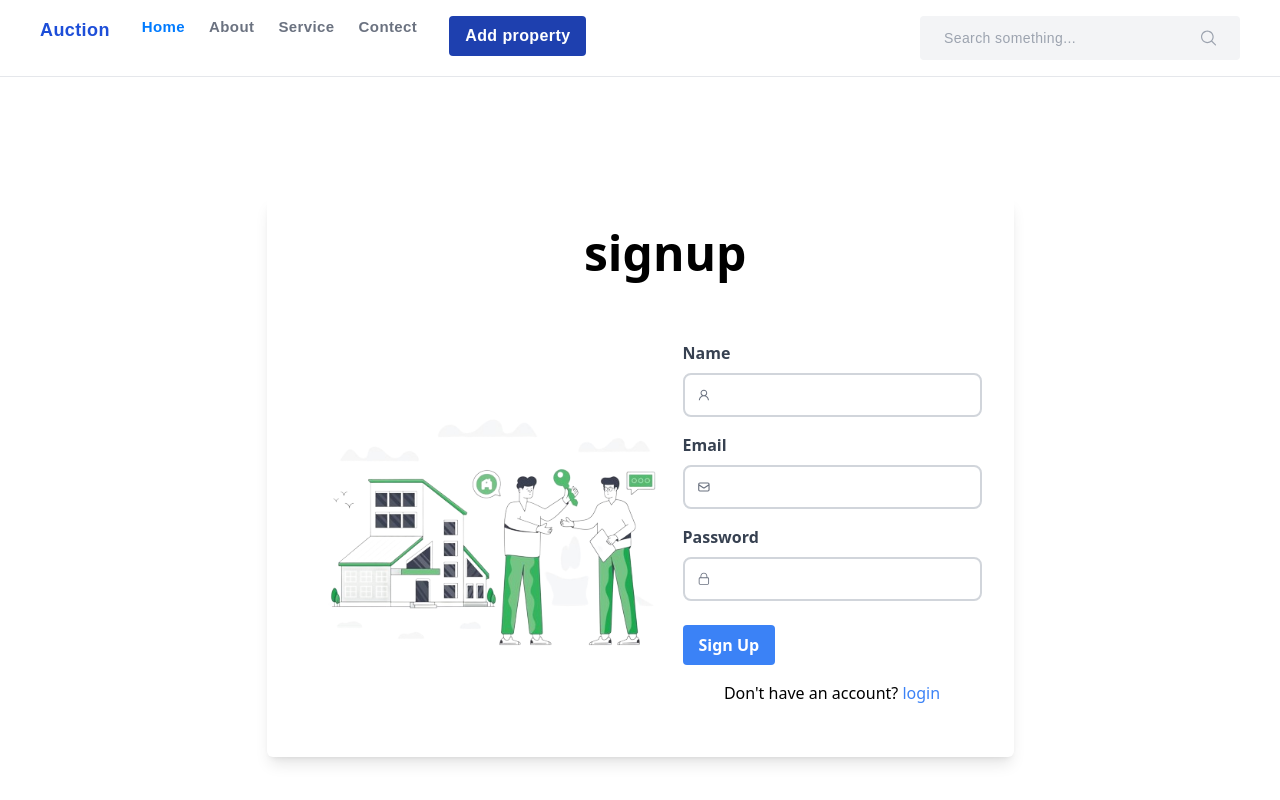
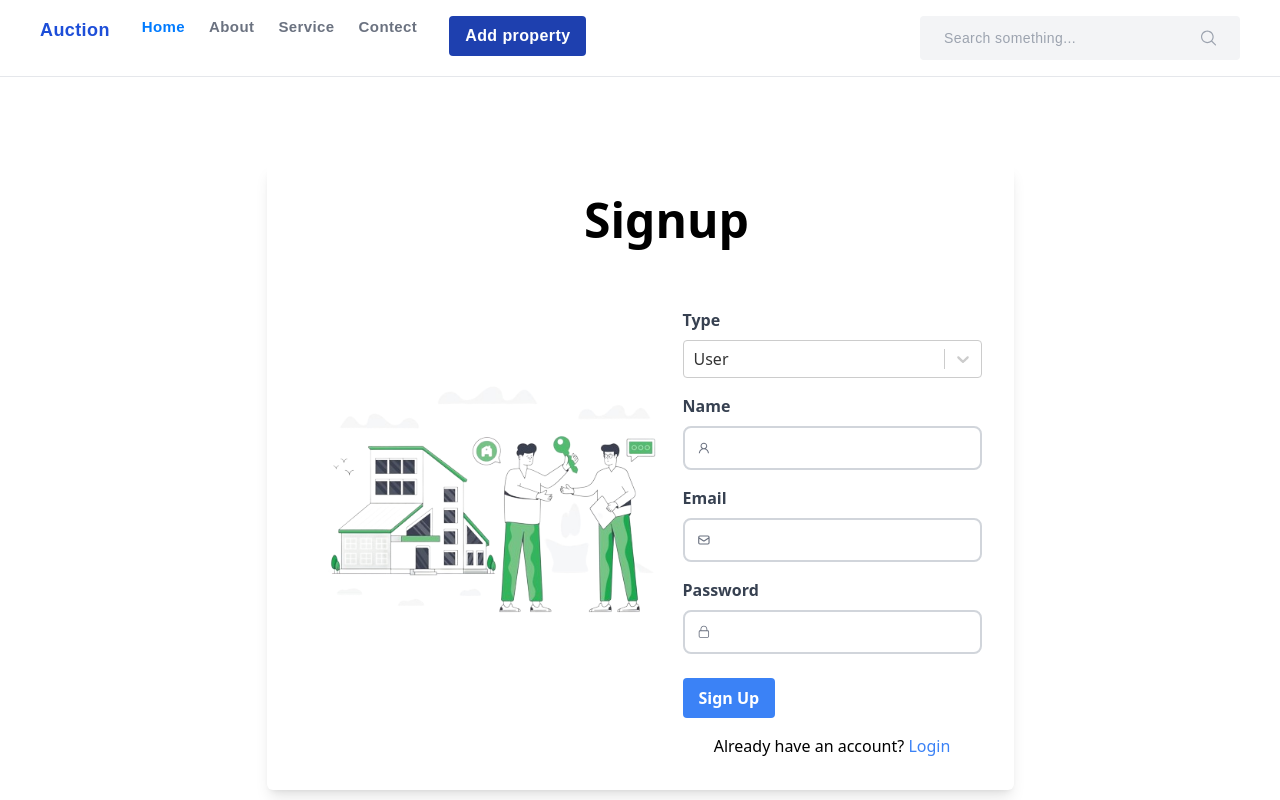
Before and after one commit to iamjuu/auction-app-using-react, a React (Vite) app: page /signup in a window 1280 px wide. Shown: the top 800 px of the page. Built offline with nearby package versions, Linux system fonts and the light colour scheme.

Commit message:
signup page some bugs

```diff
--- a/package.json
+++ b/package.json
@@ -17,6 +17,7 @@
     "react-dom": "^18.2.0",
     "react-icons": "^5.2.1",
     "react-router-dom": "^6.23.1",
+    "react-select": "^5.8.0",
     "react-slick": "^0.30.2",
     "slick-carousel": "^1.8.1",
     "yup": "^1.4.0"
--- a/src/components/Header/Header.jsx
+++ b/src/components/Header/Header.jsx
@@ -84,9 +84,6 @@ const Header = () => {
                     <li className="hover:bg-[#007bff] hover:text-white">Contect</li>
                   </Link>
                 </ul>
-                <div>
-                  <button></button>
-                </div>
               </div>
             ) : (
               <FaBars className="text-2xl" />
--- a/src/components/Main/LoginForm.jsx
+++ b/src/components/Main/LoginForm.jsx
@@ -3,30 +3,27 @@ import { Formik, Form, Field } from 'formik';
 import { HiOutlineMail } from 'react-icons/hi';
 import { GoLock } from 'react-icons/go';
 import { Link } from 'react-router-dom';
-import Bg from '../../assets/main/boys.png'
+import Bg from '../../assets/main/boys.png';
 
+const initialValues = {
+  email: '',
+  password: ''
+};
 
-const initialValues={
-  email:'',
-  password:''
-
-}
-
-function UserLogin({handleSubmit}) {
-
+function UserLogin({ handleSubmit }) {
   return (
     <div className='flex flex-col justify-center items-center bg-white p-8 rounded-md shadow-lg'>
-      <div className='w-28 h-28   '> <h1 className='text-5xl font-bold'>Login</h1></div>
+      <div className='w-28 h-28'>
+        <h1 className='text-5xl font-bold'>Login</h1>
+      </div>
       <div className='flex'>
-<div>
-  <img className='w-96 ' src={Bg} alt="" />
+        {/* Responsive image display */}
+        <div className="hidden sm:block">
+          <img className='w-96' src={Bg} alt="" />
         </div>
-
         <Formik initialValues={initialValues} onSubmit={handleSubmit}>
           {({ errors, touched }) => (
-      <Form className="max-w-md mx-auto  ">
-
-
+            <Form className="max-w-md mx-auto">
               <div className="mb-4">
                 <label htmlFor="email" className="block text-gray-700 font-bold mb-2">
                   Email
@@ -69,9 +66,10 @@ function UserLogin({handleSubmit}) {
               >
                 Login
               </button>
+
               <div className="mt-4 text-center">
                 <span>Don't have an account? </span>
-          <Link to="/signup" className="text-blue-500 hover:text-blue-700">login</Link>
+                <Link to="/signup" className="text-blue-500 hover:text-blue-700">Signup</Link>
               </div>
             </Form>
           )}
--- a/src/components/Main/SignupForm.jsx
+++ b/src/components/Main/SignupForm.jsx
@@ -1,36 +1,82 @@
-import React from 'react';
+import React, { useState } from 'react';
 import { Formik, Form, Field } from 'formik';
 import { AiOutlineUser } from 'react-icons/ai';
 import { HiOutlineMail } from 'react-icons/hi';
 import { GoLock } from 'react-icons/go';
 import { Link } from 'react-router-dom';
-import Bg from '../../assets/main/handover.png'
+import Bg from '../../assets/main/handover.png';
+import Select from "react-select";
+import { useNavigate } from 'react-router-dom';
+import axiosInstance from '../../instence/axiosinstance';
+
+
+
 const initialValues = {
   Name: '',
   email: '',
   password: '',
 };
 
-const SignupForm = ({ handleSubmit }) => {
+const options = [
+  { value: "User", label: "User" },
+  { value: "Agent", label: "Agent" }
+];
 
+const SignupForm = () => {
+  const navigate = useNavigate();
 
+  const [type, setType] = useState(options[0]);
+  console.log(initialValues,'data');
+
+ const  handleSubmit = async(values)=>{
+  try {
+    console.log(values,'data');
+        const response = await axiosInstance.post('/signup',values)
+        console.log(response.data);
+        if(response.status==200){
+          navigate('/otp');
+          }else{
+            navigate('/signup')
+          }
+
+      } catch (error) {
+        console.error('There was an error in signup!', error);
+      }
+ }
   return (
     <div className='flex flex-col justify-center items-center bg-white p-8 rounded-md shadow-lg'>
-      <div className='w-28 h-28   '> <h1 className='text-5xl font-bold'>signup</h1></div>
+      <div className='w-28 h-28'>
+        <h1 className='text-5xl font-bold'>Signup</h1>
+      </div>
       <div className='flex'>
-<div>
+        {/* Hide the image on small screens (sm) */}
+        <div className="hidden sm:block">
           <img className='w-96' src={Bg} alt="" />
         </div>
+        <Formik
+          initialValues={initialValues}
+          onSubmit={(values) => handleSubmit({ ...values, type: type.value })}
+        >
+          {({ errors, touched }) => (
+            <Form className="max-w-md mx-auto">
+              <div className="mb-4">
+                <label htmlFor="type" className="block text-gray-700 font-bold mb-2">
+                  Type
+                </label>
+                <Select
+                  options={options}
+                  value={type}
+                  onChange={(option) => setType(option)}
+                  name="type"
+                />
+              </div>
 
-    <Formik initialValues={initialValues} onSubmit={handleSubmit}>
-    {({ errors, touched }) => (
-      <Form className="max-w-md mx-auto  ">
               <div className="mb-4">
                 <label htmlFor="Name" className="block text-gray-700 font-bold mb-2">
                   Name
                 </label>
                 <div className="flex items-center bg-white border-2 border-gray-300 rounded-lg focus-within:border-blue-500 transition duration-300">
-            <AiOutlineUser className="text-gray-500 mx-3"/>
+                  <AiOutlineUser className="text-gray-500 mx-3" />
                   <Field
                     type="text"
                     id="Name"
@@ -48,7 +94,7 @@ const SignupForm = ({ handleSubmit }) => {
                   Email
                 </label>
                 <div className="flex items-center bg-white border-2 border-gray-300 rounded-lg focus-within:border-blue-500 transition duration-300">
-            <HiOutlineMail className="text-gray-500 mx-3"/>
+                  <HiOutlineMail className="text-gray-500 mx-3" />
                   <Field
                     type="email"
                     id="email"
@@ -66,7 +112,7 @@ const SignupForm = ({ handleSubmit }) => {
                   Password
                 </label>
                 <div className="flex items-center bg-white border-2 border-gray-300 rounded-lg focus-within:border-blue-500 transition duration-300">
-            <GoLock className="text-gray-500 mx-3"/>
+                  <GoLock className="text-gray-500 mx-3" />
                   <Field
                     type="password"
                     id="password"
@@ -85,9 +131,12 @@ const SignupForm = ({ handleSubmit }) => {
                >
                 Sign Up
               </button>
+
               <div className="mt-4 text-center">
-          <span>Don't have an account? </span>
-          <Link to="/login" className="text-blue-500 hover:text-blue-700">login</Link>
+                <span>Already have an account? </span>
+                <Link to="/login" className="text-blue-500 hover:text-blue-700">
+                  Login
+                </Link>
               </div>
             </Form>
           )}
--- /dev/null
+++ b/src/pages/Agent/home.jsx
@@ -0,0 +1,13 @@
+import React from 'react';
+
+const home = () => {
+  return (
+    <div>
+
+
+
+    </div>
+  );
+}
+
+export default home;
--- a/src/pages/user/Otp.jsx
+++ b/src/pages/user/Otp.jsx
@@ -1,31 +1,35 @@
-import React, { useState, useRef } from 'react';
-import Otpimg from '../../assets/main/otp.png'
+import React, { useState, useRef, useEffect } from "react";
+import Otpimg from "../../assets/main/otp.png";
+import axios from "axios";
+import axiosInstance from "../../instence/axiosinstance";
 
 const Otp = () => {
-  const [otp, setOtp] = useState(['', '', '', '','']);
+  const [otp, setOtp] = useState(["", "", "", "", ""]);
   const inputRefs = useRef([]);
-
+  const [code, setCode] = useState("");
   const handleOTPChange = (e, index) => {
     const newOTP = [...otp];
-    console.log(newOTP,'newotp');
+    setCode(newOTP);
+    console.log(newOTP, "newotp");
     newOTP[index] = e.target.value;
-    console.log(newOTP[index],'newindex');
+    console.log(newOTP[index], "newindex");
     setOtp(newOTP);
 
-    if (e.target.value && index < otp.length-1 ) {
-        console.log(inputRefs,'fdgdfh');
+    if (e.target.value && index < otp.length - 1) {
+      console.log(inputRefs, "fdgdfh");
       inputRefs.current[index + 1].focus();
+    }
+  };
 
-    }
-
-
-  };
+  useEffect(() => {
+    const response = axiosInstance.get("/otp", { params: { code } });
+  }, []);
 
   return (
     <div className="flex items-center justify-center min-h-screen bg-gray-100">
       <div className=" flex flex-col items-center bg-white p-8 rounded-lg shadow-md">
         <div>
-          <img src={Otpimg} className='w-36' alt="" />
+          <img src={Otpimg} className="w-36" alt="" />
         </div>
         <h2 className="text-2xl font-bold mb-6 text-center">Enter OTP</h2>
         <div className="flex justify-center mb-6">
@@ -36,9 +40,7 @@ const Otp = () => {
               maxLength={1}
               value={value}
               onChange={(e) => handleOTPChange(e, index)}
-              ref={(input) => (inputRefs.current[index] = input
-
-              )}
+              ref={(input) => (inputRefs.current[index] = input)}
               className="otp-input w-12 h-12 mr-2 text-center text-2xl font-bold rounded-md border-2 border-gray-300 focus:outline-none focus:border-blue-500"
             />
           ))}
--- a/src/pages/user/Signup.jsx
+++ b/src/pages/user/Signup.jsx
@@ -1,28 +1,10 @@
 import SignupForm from '../../components/Main/SignupForm';
-import axiosInstance from '../../instence/axiosinstance';
-import { useNavigate } from 'react-router-dom';
 
 function UserSignup() {
-  const navigate = useNavigate();
-
-  const handleSubmit = async (data) => {
-    try {
-      const response = await axiosInstance.post('/signup',data)
-      console.log(response.data);
-      if(response.status==200){
-        navigate('/otp');
-        }else{
-          navigate('/signup')
-        }
-
-    } catch (error) {
-      console.error('There was an error in signup!', error);
-    }
-  };
 
   return (
     <div className="flex justify-center items-center h-screen">
-      <SignupForm handleSubmit={handleSubmit} />
+      <SignupForm  />
     </div>
   );
 }
```
Also changed, not shown: vite.config.js (line endings or trailing spaces), 1 other file (tests, documents, lock files or other folders). Lines whose indentation alone changed are shown as unchanged.
